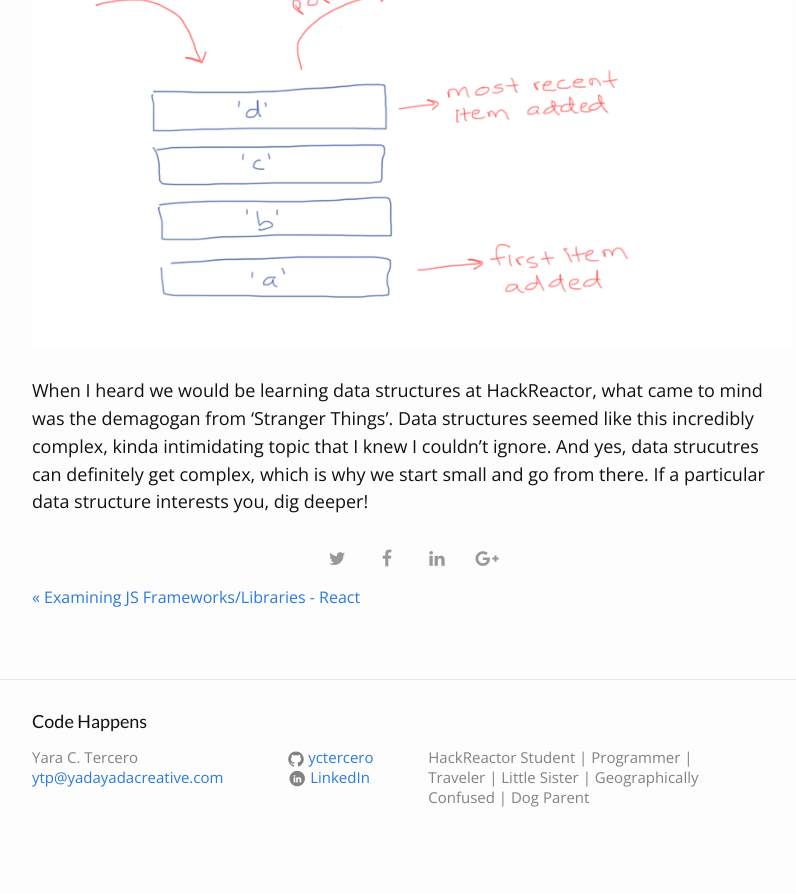
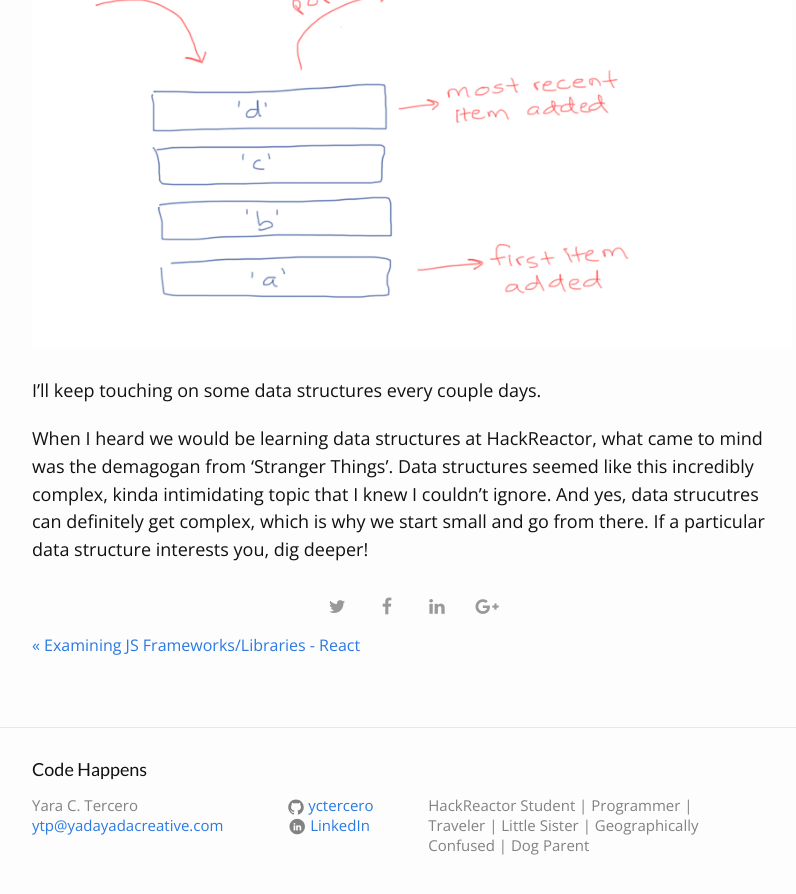
Before and after one commit to yctercero/yctercero.github.io, a Jekyll site: the page built from _posts/2016-09-05-data-structures-stacks.markdown, in a window 1280 px wide and 900 px high, scrolled down 2873 px. Shown: the top 894 px of the window, without its empty margins (228-1024 px from the left). Built offline with Jekyll 4.4.1, drawn with Linux system fonts in a browser that asks for light colours; nearby versions of some CDN libraries; comment, search, counter and statistics services are not loaded; before the commit the page ends 3725 px from its top, so only the background shows below that.

Commit message:
edited stacks post

```diff
--- a/_posts/2016-09-05-data-structures-stacks.markdown
+++ b/_posts/2016-09-05-data-structures-stacks.markdown
@@ -79,4 +79,6 @@ To put it all together, we get the following:
 
 ![/downloads/stack.png](/downloads/stack.png){:class="img-responsive"}
 
+I'll keep touching on some data structures every couple days.
+
 When I heard we would be learning data structures at HackReactor, what came to mind was the demagogan from 'Stranger Things'. Data structures seemed like this incredibly complex, kinda intimidating topic that I knew I couldn't ignore. And yes, data strucutres can definitely get complex, which is why we start small and go from there. If a particular data structure interests you, dig deeper!
```
